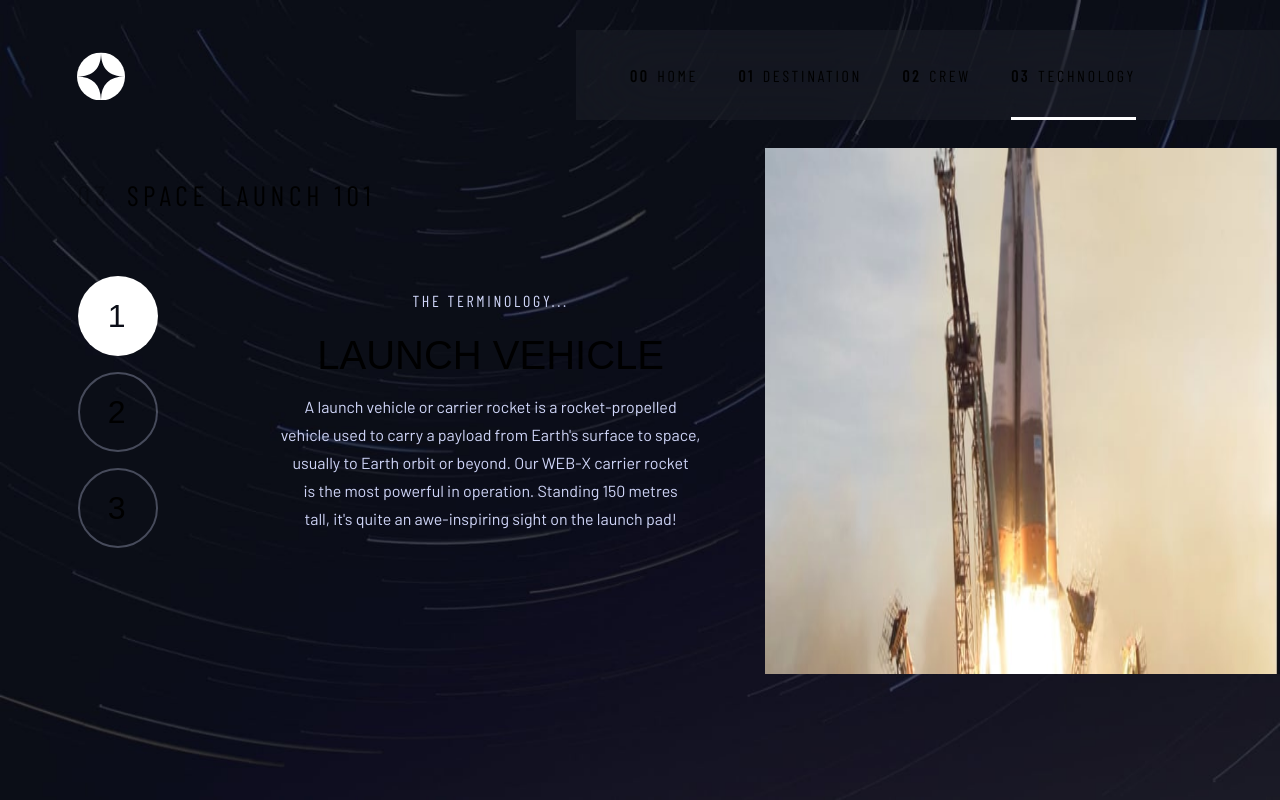
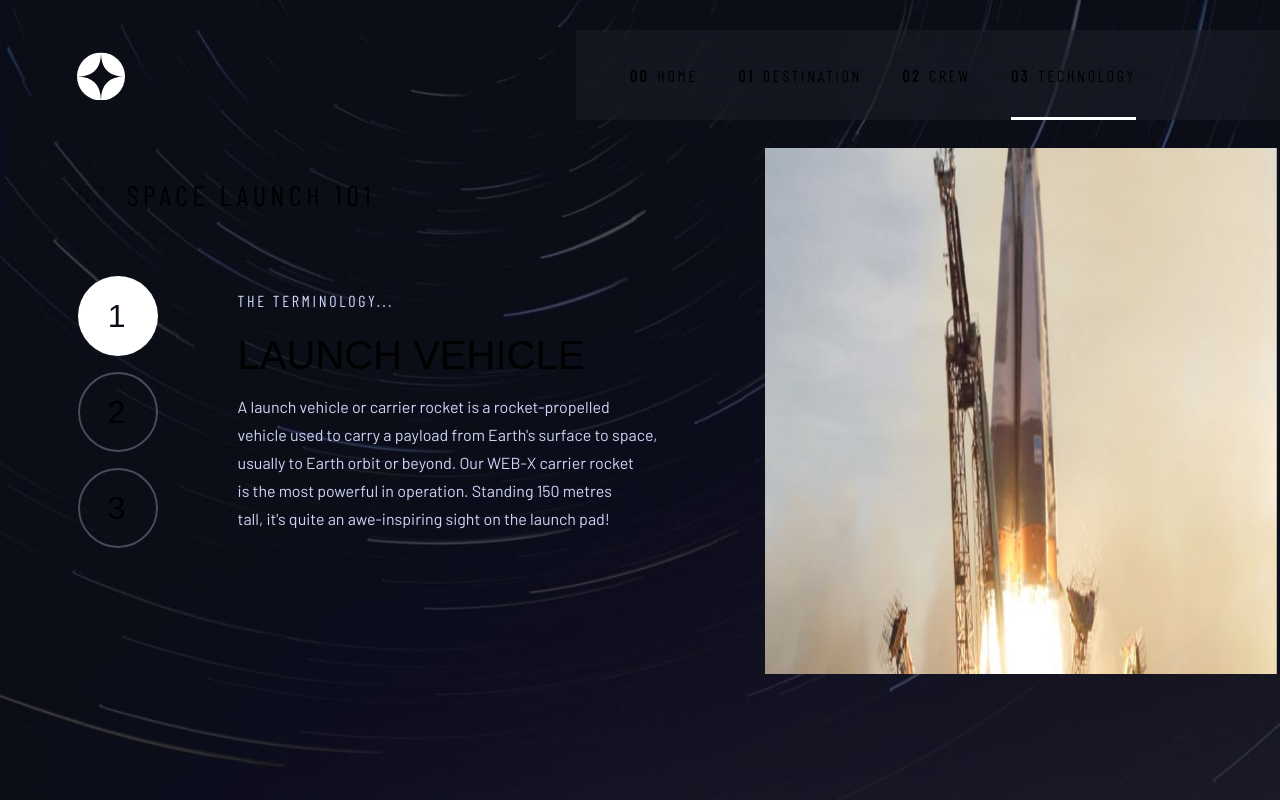
Before and after one commit to jdubcodes/fem-space-tourism, a Next.js app: page /technology in a window 1280 px wide. Built offline with nearby package versions, Linux system fonts and the light colour scheme; a web font is replaced by a local one.

Commit message:
Move text left for large screens

```diff
--- a/src/app/technology/page.jsx
+++ b/src/app/technology/page.jsx
@@ -66,7 +66,7 @@ export default function page() {
             </button>
           ))}
         </div>
-        <div id='text' className='text-center xl:pr-20 xl:order-2'>
+        <div id='text' className='text-center xl:pr-20 xl:order-2 xl:text-left'>
           <span className='text-sub2-mobile text-light uppercase md:text-sub2-tablet'>
             The terminology...
           </span>
@@ -76,7 +76,7 @@ export default function page() {
             {technology[techIndex(i)].tech}
           </h2>
           <p
-            className={`${barlow.className} mx-6 text-para-mobile text-light text-balance md:text-para-tablet md:max-w-[458px]`}
+            className={`${barlow.className} mx-6 text-para-mobile text-light text-balance md:text-para-tablet md:max-w-[458px] xl:m-0`}
           >
             {technology[techIndex(i)].desc}
           </p>
```
